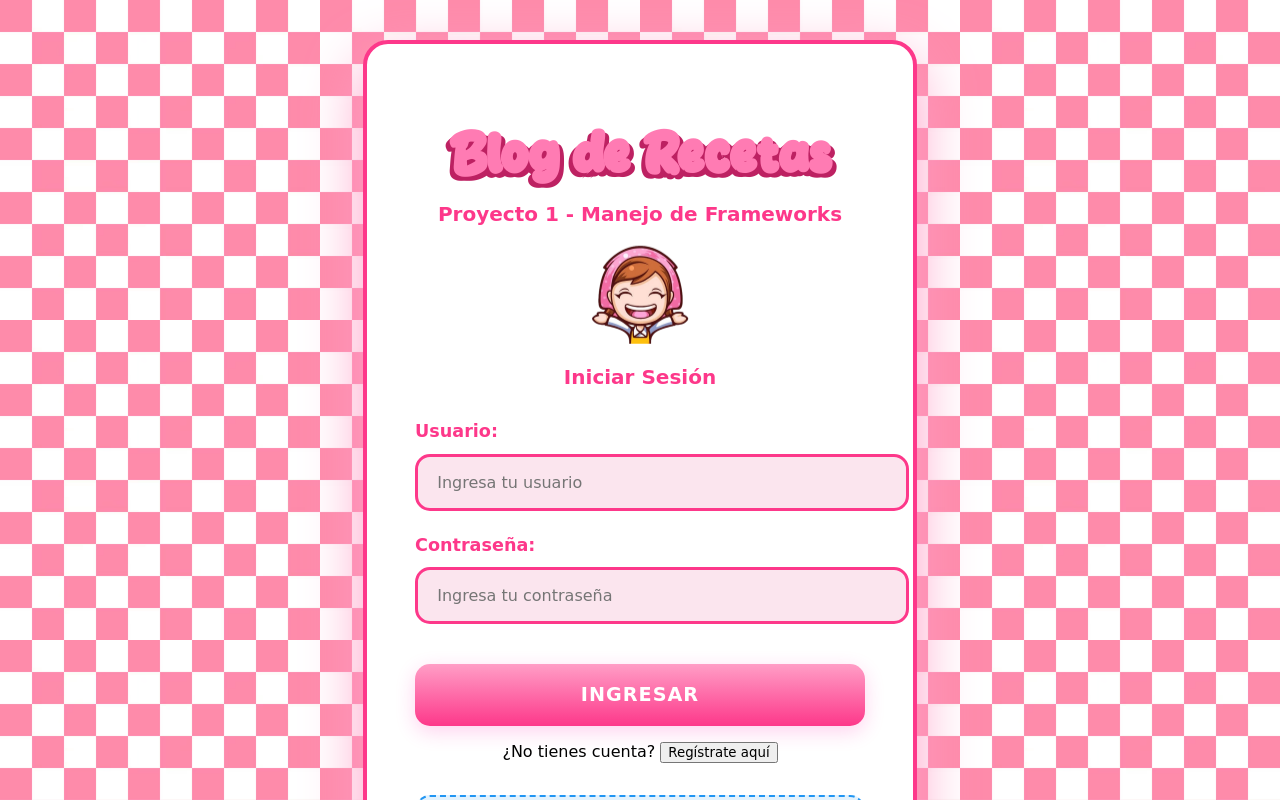
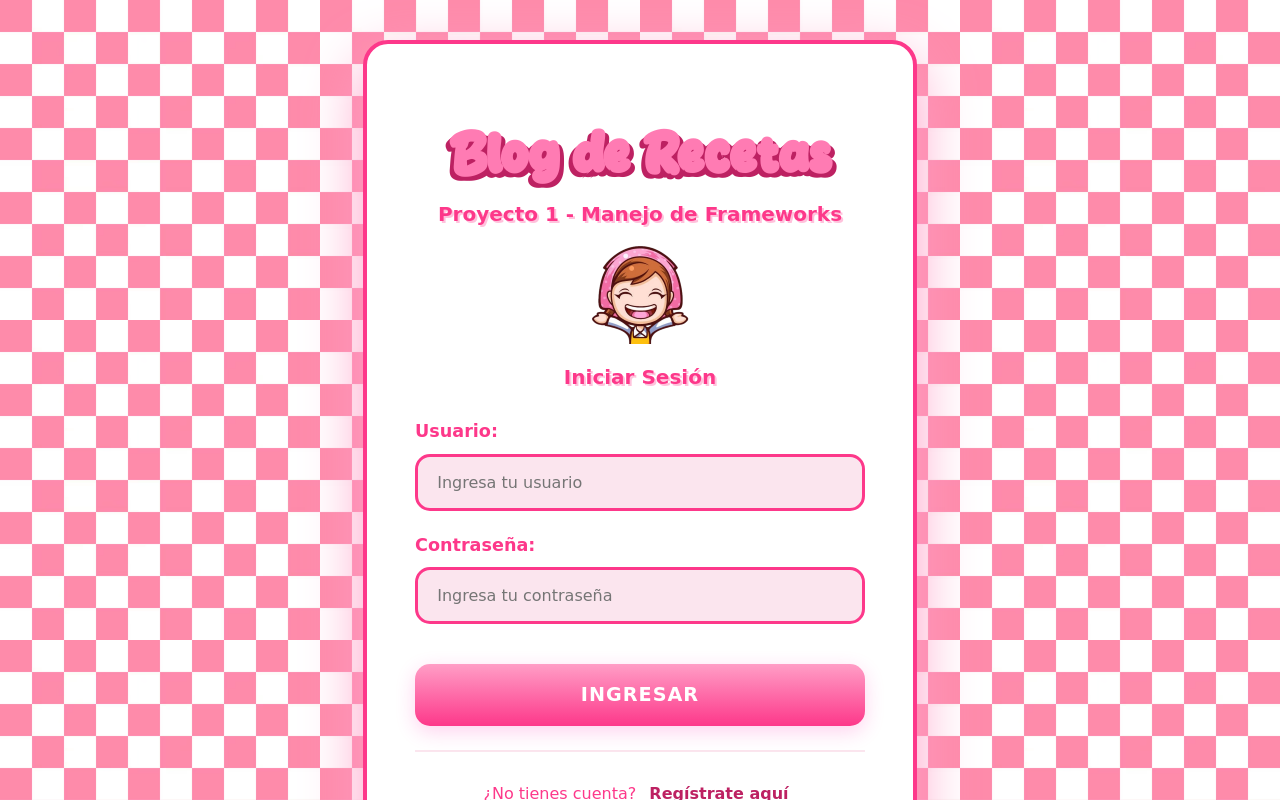
Before and after one commit to gabrp2908/Frameworks_Proyecto1, a React (Create React App) app: page / in a window 1280 px wide. Shown: the top 800 px of the page. Built offline with nearby package versions, Linux system fonts and the light colour scheme.

Commit message:
fix: Centrado de contenido en componente Login

```diff
--- a/src/styles/App.css
+++ b/src/styles/App.css
@@ -10,6 +10,7 @@
   --negro: #333333;
   --azul:#2196f3;
   --verde:#4caf50 ;
+  --rojo:#f44336;
 }
 
 @font-face{
--- a/src/styles/CarouselView.css
+++ b/src/styles/CarouselView.css
@@ -108,7 +108,6 @@
   padding: 0.5rem 1rem;
   border-radius: 20px;
   font-weight: bold;
-  font-family: 'Comic Sans MS', 'Chalkboard SE', cursive;
   backdrop-filter: blur(10px);
   box-shadow: 0 4px 15px rgba(255, 34, 174, 0.3);
 }
@@ -118,7 +117,6 @@
   padding: 4rem 2rem;
   color: var(--fucsia-oscuro);
   font-size: 1.4rem;
-  font-family: 'Comic Sans MS', 'Chalkboard SE', cursive;
   background: var(--rosa-clarito);
   border-radius: 20px;
   margin: 2rem;
--- a/src/styles/CircularView.css
+++ b/src/styles/CircularView.css
@@ -29,7 +29,6 @@
   padding: 4rem 2rem;
   color: var(--fucsia-oscuro);
   font-size: 1.4rem;
-  font-family: 'Comic Sans MS', 'Chalkboard SE', cursive;
   background: var(--rosa-clarito);
   border-radius: 20px;
   margin: 2rem;
@@ -114,6 +113,5 @@
   padding: 0.8rem 0.5rem;
   border-radius: 25px;
   backdrop-filter: blur(5px);
-  font-family: 'Comic Sans MS', 'Chalkboard SE', cursive;
   line-height: 1.2;
 }
--- a/src/styles/GridView.css
+++ b/src/styles/GridView.css
@@ -37,7 +37,6 @@
   font-weight: bold;
   cursor: pointer;
   font-size: 1.1rem;
-  font-family: 'Comic Sans MS', 'Chalkboard SE', cursive;
   transition: all 0.3s ease;
   transform: translateY(20px);
   opacity: 0;
@@ -68,7 +67,6 @@
   padding: 4rem 2rem;
   color: var(--fucsia-oscuro);
   font-size: 1.4rem;
-  font-family: 'Comic Sans MS', 'Chalkboard SE', cursive;
   background: var(--rosa-clarito);
   border-radius: 20px;
   margin: 2rem;
--- a/src/styles/Login.css
+++ b/src/styles/Login.css
@@ -15,10 +15,11 @@
   text-align: center;
   border: 4px solid var(--fucsia);
   max-width: 450px;
-  width: 100%;
+  width: 90%;
   backdrop-filter: blur(10px);
   transform: translateY(0);
   transition: all 0.3s ease;
+  margin: 0 auto;
 }
 
 .login-card:hover {
@@ -42,7 +43,7 @@
   color: var(--fucsia);
   font-size: 1.25rem;
   margin-bottom: 1rem;
-  text-shadow: 2px 2px 0 var(--amarillo-claro);
+  text-shadow: 2px 2px 0 var(--rosa-claro);
 }
 
 .login-form {
@@ -69,6 +70,7 @@
   font-size: 1rem;
   transition: all 0.3s ease;
   background: var(--rosa-clarito);
+  box-sizing: border-box;
   }
 
 .input-group input:focus {
@@ -101,7 +103,6 @@
   cursor: pointer;
   margin-top: 1rem;
   font-weight: bold;
-  font-family: 'Comic Sans MS', 'Chalkboard SE', cursive;
   text-transform: uppercase;
   letter-spacing: 1px;
   transition: all 0.3s ease;
@@ -118,16 +119,48 @@
   transform: translateY(-1px);
 }
 
+.switch-mode {
+  text-align: center;
+  margin-top: 1.5rem;
+  padding-top: 1.5rem;
+  border-top: 2px solid var(--rosa-clarito);
+}
+
+.switch-button {
+  background: none;
+  border: none;
+  color: var(--fucsia-oscuro);
+  cursor: pointer;
+  text-decoration: underline;
+  font-weight: bold;
+  font-size: 1rem;
+  padding: 0.5rem;
+  transition: all 0.3s ease;
+  border-radius: 8px;
+}
+
+.switch-button:hover {
+  color: var(--fucsia);
+  background: var(--rosa-clarito);
+  text-decoration: none;
+  transform: translateY(-2px);
+}
+
+.switch-mode p {
+  color: var(--fucsia);
+  margin: 0;
+  font-size: 1rem;
+}
 
 .error-message {
-  color: #f44336;
+  color: var(--rojo);
   margin: 1rem 0;
   text-align: center;
   font-weight: bold;
   background: #ffebee;
   padding: 0.8rem;
   border-radius: 10px;
-  border-left: 4px solid #f44336;
+  border-left: 4px solid var(--rojo);
   animation: shake 0.5s ease-in-out;
 }
 
@@ -149,5 +182,4 @@
   color: #1976d2;
   font-weight: bold;
   margin: 0;
-  font-family: 'Comic Sans MS', 'Chalkboard SE', cursive;
 }
```
